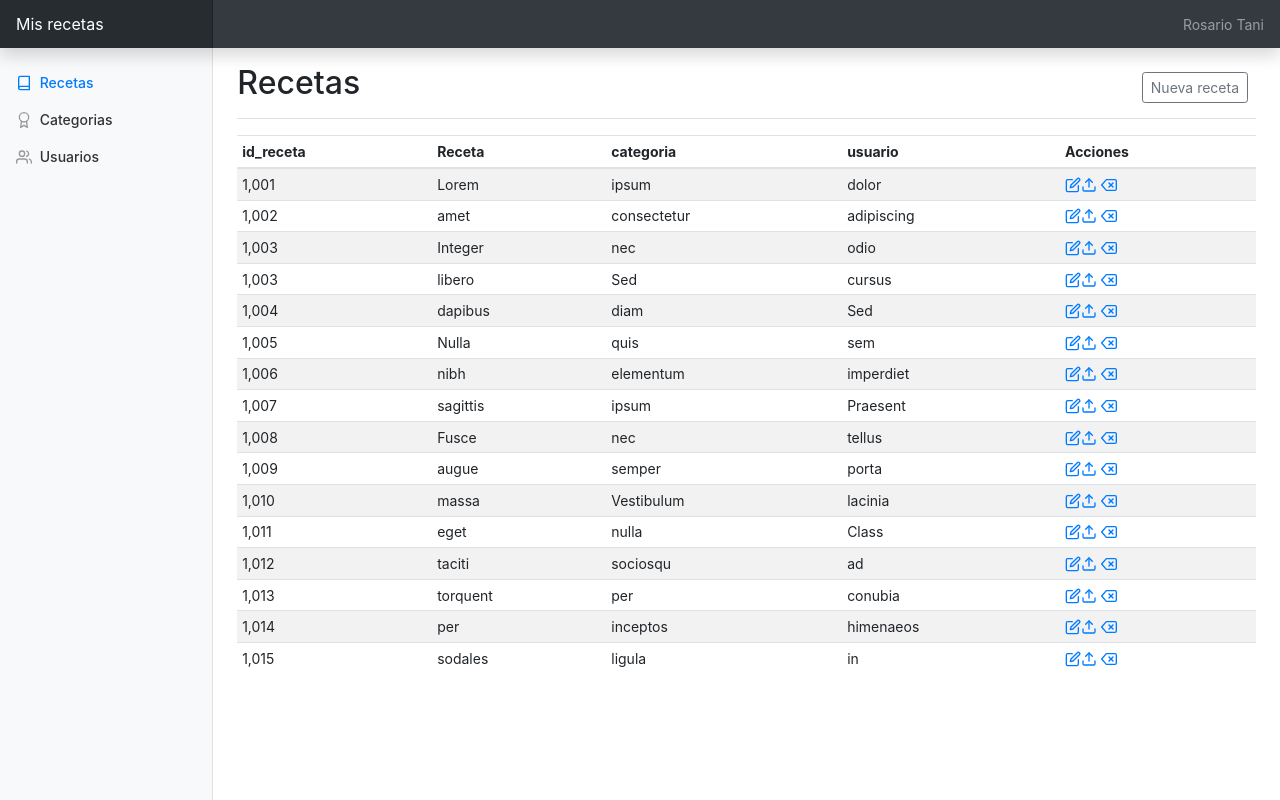
After one commit to Unicen-Tuari/rtani, a PHP site: page /boostrap.html in a window 1280 px wide. The commit adds this page. Run offline with PHP 8.4, Linux system fonts and the light colour scheme; some libraries are stand-ins or nearby versions.

```diff
--- /dev/null
+++ b/boostrap.html
@@ -0,0 +1,262 @@
+<!doctype html>
+<html lang="en">
+  <head>
+    <meta charset="utf-8">
+    <meta name="viewport" content="width=device-width, initial-scale=1, shrink-to-fit=no">
+    <meta name="description" content="">
+     <title>Backend Mis recetas </title>
+     <!-- Bootstrap core CSS -->
+    <link rel="stylesheet" href="https://stackpath.bootstrapcdn.com/bootstrap/4.5.0/css/bootstrap.min.css" integrity="sha384-9aIt2nRpC12Uk9gS9baDl411NQApFmC26EwAOH8WgZl5MYYxFfc+NcPb1dKGj7Sk" crossorigin="anonymous">
+    <!-- Favicons -->
+<link rel="icon" href="images/logo.png">
+<!-- Custom styles for this template -->
+    <link href="css/css.admin.css" rel="stylesheet">
+  </head>
+  <body>
+    <nav class="navbar navbar-dark sticky-top bg-dark flex-md-nowrap p-0 shadow">
+  <a class="navbar-brand col-md-3 col-lg-2 mr-0 px-3" href="#">Mis recetas</a>
+  <button class="navbar-toggler position-absolute d-md-none collapsed" type="button" data-toggle="collapse" data-target="#sidebarMenu" aria-controls="sidebarMenu" aria-expanded="false" aria-label="Toggle navigation">
+    <span class="navbar-toggler-icon"></span>
+  </button>
+
+  <ul class="navbar-nav px-3">
+    <li class="nav-item text-nowrap">
+     <a class="nav-link" data-toggle="collapse" href="#collapseExample" role="button" aria-expanded="false" aria-controls="collapseExample">
+        Rosario Tani
+      </a>
+    </li>
+
+    <div class="collapse" id="collapseExample">
+      <div >
+        <li class="nav-item text-nowrap">
+          <a class="nav-link"> Mi perfil</a>
+           <a class="nav-link">Salir de mi perfil</a>
+         </li>
+      </div>
+    </div>
+  </ul>
+</nav>
+
+<div class="container-fluid">
+  <div class="row">
+    <nav id="sidebarMenu" class="col-md-3 col-lg-2 d-md-block bg-light sidebar collapse">
+      <div class="sidebar-sticky pt-3">
+        <ul class="nav flex-column">
+          <li class="nav-item">
+            <a class="nav-link active" href="#">
+              <span data-feather="book"></span>
+              Recetas
+            </a>
+          </li>
+          <li class="nav-item">
+            <a class="nav-link" href="#">
+              <span data-feather="award"></span>
+              Categorias
+            </a>
+          </li>
+          <li class="nav-item">
+            <a class="nav-link" href="#">
+              <span data-feather="users"></span>
+              Usuarios
+            </a>
+          </li>
+         </ul>
+      </nav>
+
+    <main role="main" class="col-md-9 ml-sm-auto col-lg-10 px-md-4">
+      <div class="d-flex justify-content-between flex-wrap flex-md-nowrap align-items-center pt-3 pb-2 mb-3 border-bottom">
+        <h1 class="h2">Recetas</h1>
+        <div class="btn-toolbar mb-2 mb-md-0">
+          <div class="btn-group mr-2">
+            <button type="button" class="btn btn-sm btn-outline-secondary">Nueva receta</button>
+
+          </div>
+
+        </div>
+      </div>
+   <div class="table-responsive">
+        <table class="table table-striped table-sm">
+          <thead>
+            <tr>
+              <th>id_receta</th>
+              <th>Receta</th>
+              <th>categoria</th>
+              <th>usuario</th>
+              <th>Acciones</th>
+            </tr>
+          </thead>
+          <tbody>
+            <tr>
+              <td>1,001</td>
+              <td>Lorem</td>
+              <td>ipsum</td>
+              <td>dolor</td>
+              <td><a href="a"><span data-feather="edit">
+                <a href="a"><span data-feather="upload"></span>
+                <a href="a"><span data-feather="delete"></span>
+              </span></td>
+            </tr>
+            <tr>
+              <td>1,002</td>
+              <td>amet</td>
+              <td>consectetur</td>
+              <td>adipiscing</td>
+              <td><a href="a"><span data-feather="edit">
+                <a href="a"><span data-feather="upload"></span>
+                <a href="a"><span data-feather="delete"></span>
+              </span></td>
+            </tr>
+            <tr>
+              <td>1,003</td>
+              <td>Integer</td>
+              <td>nec</td>
+              <td>odio</td>
+              <td><a href="a"><span data-feather="edit">
+                <a href="a"><span data-feather="upload"></span>
+                <a href="a"><span data-feather="delete"></span>
+              </span></td>
+            </tr>
+            <tr>
+              <td>1,003</td>
+              <td>libero</td>
+              <td>Sed</td>
+              <td>cursus</td>
+              <td><a href="a"><span data-feather="edit">
+                <a href="a"><span data-feather="upload"></span>
+                <a href="a"><span data-feather="delete"></span>
+              </span></td>
+            </tr>
+            <tr>
+              <td>1,004</td>
+              <td>dapibus</td>
+              <td>diam</td>
+              <td>Sed</td>
+              <td><a href="a"><span data-feather="edit">
+                <a href="a"><span data-feather="upload"></span>
+                <a href="a"><span data-feather="delete"></span>
+              </span></td>
+            </tr>
+            <tr>
+              <td>1,005</td>
+              <td>Nulla</td>
+              <td>quis</td>
+              <td>sem</td>
+              <td><a href="a"><span data-feather="edit">
+                <a href="a"><span data-feather="upload"></span>
+                <a href="a"><span data-feather="delete"></span>
+              </span></td>
+            </tr>
+            <tr>
+              <td>1,006</td>
+              <td>nibh</td>
+              <td>elementum</td>
+              <td>imperdiet</td>
+              <td><a href="a"><span data-feather="edit">
+                <a href="a"><span data-feather="upload"></span>
+                <a href="a"><span data-feather="delete"></span>
+              </span></td>
+            </tr>
+            <tr>
+              <td>1,007</td>
+              <td>sagittis</td>
+              <td>ipsum</td>
+              <td>Praesent</td>
+              <td><a href="a"><span data-feather="edit">
+                <a href="a"><span data-feather="upload"></span>
+                <a href="a"><span data-feather="delete"></span>
+              </span></td>
+            </tr>
+            <tr>
+              <td>1,008</td>
+              <td>Fusce</td>
+              <td>nec</td>
+              <td>tellus</td>
+              <td><a href="a"><span data-feather="edit">
+                <a href="a"><span data-feather="upload"></span>
+                <a href="a"><span data-feather="delete"></span>
+              </span></td>
+            </tr>
+            <tr>
+              <td>1,009</td>
+              <td>augue</td>
+              <td>semper</td>
+              <td>porta</td>
+              <td><a href="a"><span data-feather="edit">
+                <a href="a"><span data-feather="upload"></span>
+                <a href="a"><span data-feather="delete"></span>
+              </span></td>
+            </tr>
+            <tr>
+              <td>1,010</td>
+              <td>massa</td>
+              <td>Vestibulum</td>
+              <td>lacinia</td>
+              <td><a href="a"><span data-feather="edit">
+                <a href="a"><span data-feather="upload"></span>
+                <a href="a"><span data-feather="delete"></span>
+              </span></td>
+            </tr>
+            <tr>
+              <td>1,011</td>
+              <td>eget</td>
+              <td>nulla</td>
+              <td>Class</td>
+              <td><a href="a"><span data-feather="edit">
+                <a href="a"><span data-feather="upload"></span>
+                <a href="a"><span data-feather="delete"></span>
+              </span></td>
+            </tr>
+            <tr>
+              <td>1,012</td>
+              <td>taciti</td>
+              <td>sociosqu</td>
+              <td>ad</td>
+              <td><a href="a"><span data-feather="edit">
+                <a href="a"><span data-feather="upload"></span>
+                <a href="a"><span data-feather="delete"></span>
+              </span></td>
+            </tr>
+            <tr>
+              <td>1,013</td>
+              <td>torquent</td>
+              <td>per</td>
+              <td>conubia</td>
+              <td><a href="a"><span data-feather="edit">
+                <a href="a"><span data-feather="upload"></span>
+                <a href="a"><span data-feather="delete"></span>
+              </span></td>
+            </tr>
+            <tr>
+              <td>1,014</td>
+              <td>per</td>
+              <td>inceptos</td>
+              <td>himenaeos</td>
+              <td><a href="a"><span data-feather="edit">
+                <a href="a"><span data-feather="upload"></span>
+                <a href="a"><span data-feather="delete"></span>
+              </span></td>
+            </tr>
+            <tr>
+              <td>1,015</td>
+              <td>sodales</td>
+              <td>ligula</td>
+              <td>in</td>
+              <td><a href="a"><span data-feather="edit">
+                <a href="a"><span data-feather="upload"></span>
+                <a href="a"><span data-feather="delete"></span>
+              </span></td>
+            </tr>
+          </tbody>
+        </table>
+      </div>
+    </main>
+  </div>
+</div>
+        <script src="https://code.jquery.com/jquery-3.5.1.slim.min.js" integrity="sha384-DfXdz2htPH0lsSSs5nCTpuj/zy4C+OGpamoFVy38MVBnE+IbbVYUew+OrCXaRkfj" crossorigin="anonymous"></script>
+        <script src="https://cdnjs.cloudflare.com/ajax/libs/feather-icons/4.9.0/feather.min.js"></script>
+        <script src="javascript/jsadmin.js"></script>
+        <script src="https://code.jquery.com/jquery-3.5.1.slim.min.js" integrity="sha384-DfXdz2htPH0lsSSs5nCTpuj/zy4C+OGpamoFVy38MVBnE+IbbVYUew+OrCXaRkfj" crossorigin="anonymous"></script>
+       <script src="https://cdn.jsdelivr.net/npm/popper.js@1.16.0/dist/umd/popper.min.js" integrity="sha384-Q6E9RHvbIyZFJoft+2mJbHaEWldlvI9IOYy5n3zV9zzTtmI3UksdQRVvoxMfooAo" crossorigin="anonymous"></script>
+       <script src="https://stackpath.bootstrapcdn.com/bootstrap/4.5.0/js/bootstrap.min.js" integrity="sha384-OgVRvuATP1z7JjHLkuOU7Xw704+h835Lr+6QL9UvYjZE3Ipu6Tp75j7Bh/kR0JKI" crossorigin="anonymous"></script>
+      </body>
+</html>
--- /dev/null
+++ b/css/css.admin.css
@@ -0,0 +1,103 @@
+body {
+  font-size: .875rem;
+}
+
+.feather {
+  width: 16px;
+  height: 16px;
+  vertical-align: text-bottom;
+}
+
+/*
+ * Sidebar
+ */
+
+.sidebar {
+  position: fixed;
+  top: 0;
+  bottom: 0;
+  left: 0;
+  z-index: 100; /* Behind the navbar */
+  padding: 48px 0 0; /* Height of navbar */
+  box-shadow: inset -1px 0 0 rgba(0, 0, 0, .1);
+}
+
+@media (max-width: 767.98px) {
+  .sidebar {
+    top: 5rem;
+  }
+}
+
+.sidebar-sticky {
+  position: relative;
+  top: 0;
+  height: calc(100vh - 48px);
+  padding-top: .5rem;
+  overflow-x: hidden;
+  overflow-y: auto; /* Scrollable contents if viewport is shorter than content. */
+}
+
+@supports ((position: -webkit-sticky) or (position: sticky)) {
+  .sidebar-sticky {
+    position: -webkit-sticky;
+    position: sticky;
+  }
+}
+
+.sidebar .nav-link {
+  font-weight: 500;
+  color: #333;
+}
+
+.sidebar .nav-link .feather {
+  margin-right: 4px;
+  color: #999;
+}
+
+.sidebar .nav-link.active {
+  color: #007bff;
+}
+
+.sidebar .nav-link:hover .feather,
+.sidebar .nav-link.active .feather {
+  color: inherit;
+}
+
+.sidebar-heading {
+  font-size: .75rem;
+  text-transform: uppercase;
+}
+
+/*
+ * Navbar
+ */
+
+.navbar-brand {
+  padding-top: .75rem;
+  padding-bottom: .75rem;
+  font-size: 1rem;
+  background-color: rgba(0, 0, 0, .25);
+  box-shadow: inset -1px 0 0 rgba(0, 0, 0, .25);
+}
+
+.navbar .navbar-toggler {
+  top: .25rem;
+  right: 1rem;
+}
+
+.navbar .form-control {
+  padding: .75rem 1rem;
+  border-width: 0;
+  border-radius: 0;
+}
+
+.form-control-dark {
+  color: #fff;
+  background-color: rgba(255, 255, 255, .1);
+  border-color: rgba(255, 255, 255, .1);
+}
+
+.form-control-dark:focus {
+  border-color: transparent;
+  box-shadow: 0 0 0 3px rgba(255, 255, 255, .25);
+}
--- a/css/style.css
+++ b/css/style.css
@@ -89,7 +89,7 @@ a:hover{
 }
 .pregunta{
     clear: both;
-    font-family:cursive,Arial, Helvetica, sans-serif;;
+    font-family:cursive,Arial, Helvetica, sans-serif;
     text-align: center;
     font-size:185% ;
     color:#C96474;
--- /dev/null
+++ b/javascript/jsadmin.js
@@ -0,0 +1,10 @@
+/* globals Chart:false, feather:false */
+
+(function () {
+    'use strict'
+
+    feather.replace()
+
+    // Graphs
+
+  }())
--- a/subscription.html
+++ b/subscription.html
@@ -35,7 +35,7 @@
                  <input class="formulario" type="password"placeholder=" Escribe una contraseña" name="contraseña" id="contraseña">
                   <br>
                   <br>
-                <p class="formulario">  ¿Que tipos de recetas te interesan ?  <select></p>
+                <p class="formulario">  ¿Que tipos de recetas te interesan ? <select></p>
                 <option>Seleccionar</option>
                 <option>Recetas Dulces</option>
                 <option>Recetas Saladas</option></select>
```
Also changed, not shown: admin_recipes.html (added, +262 -0 lines).
